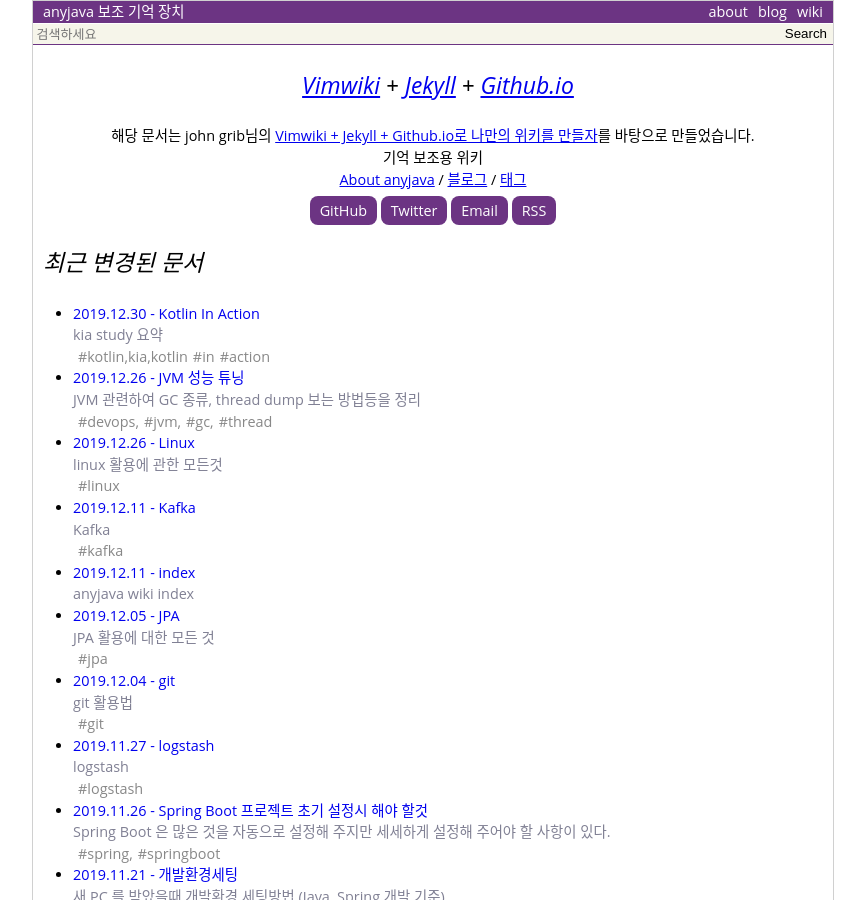
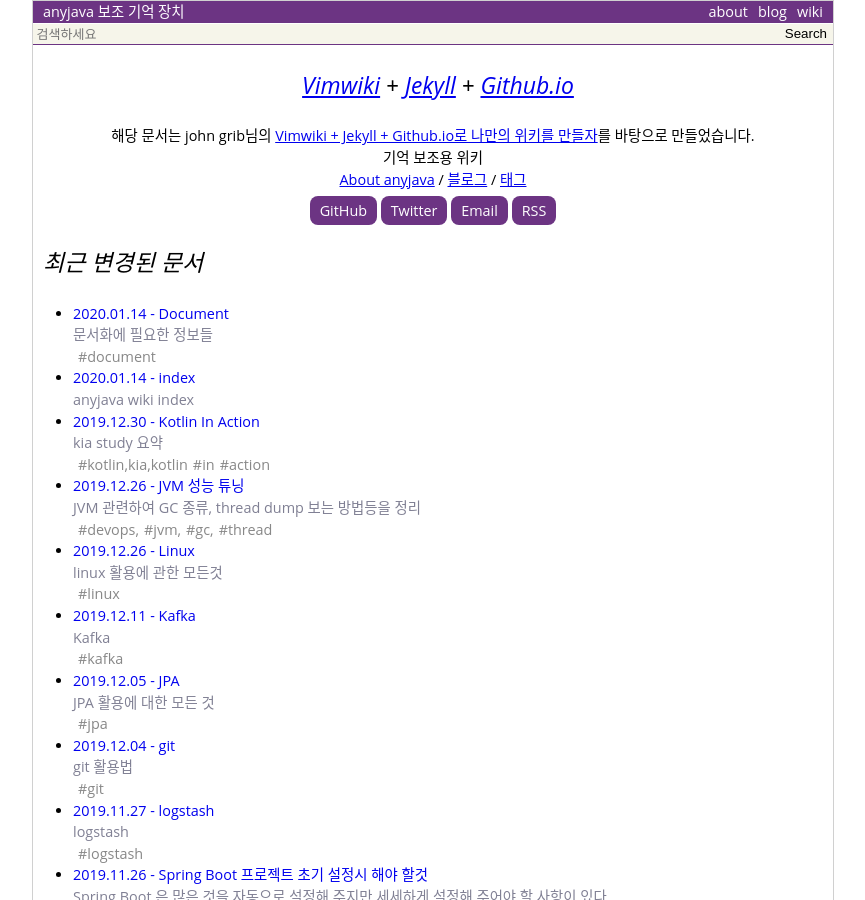
Before and after one commit to anyjava/anyjava.github.io, a Jekyll site: the page built from index.html, in a window 1280 px wide and 900 px high. Shown: the whole window, without its empty margins (207-1072 px from the left). Built offline with Jekyll 4.4.1, drawn with Linux system fonts in a browser that asks for light colours; some of the changed text lies outside the part shown.

Commit message:
ADD 문서환 관련 위키 추가

```diff
--- a/_data/pageMap.yml
+++ b/_data/pageMap.yml
@@ -86,6 +86,14 @@
     url: /wiki/Docker
     updated: '2019-08-09 16:39:33 +0900'
     children: []
+Document:
+    type: wiki
+    title: Document
+    summary: '문서화에 필요한 정보들'
+    parent: index
+    url: /wiki/Document
+    updated: '2020-01-14 15:44:17 +0900'
+    children: []
 Enum:
     type: wiki
     title: Enum
@@ -132,7 +140,7 @@
     summary: 'anyjava wiki index'
     parent: null
     url: /wiki/index
-    updated: '2019-12-11 09:16:26 +0900'
+    updated: '2020-01-14 15:43:30 +0900'
     children: []
 initSpring:
     type: wiki
@@ -188,7 +196,7 @@
     summary: 'JVM 관련하여 GC 종류, thread dump 보는 방법등을 정리'
     parent: DevOps
     url: /wiki/Jvm
-    updated: '2019-11-21 14:08:30 +0900'
+    updated: '2019-12-26 19:02:12 +0900'
     children: []
 JWT:
     type: wiki
@@ -220,7 +228,7 @@
     summary: 'kia study 요약'
     parent: Kotlin
     url: /wiki/Kotlin_In_Action
-    updated: '2019-11-26 08:51:29 +0900'
+    updated: '2019-12-30 13:08:32 +0900'
     children: []
 Linux:
     type: wiki
@@ -228,7 +236,7 @@
     summary: 'linux 활용에 관한 모든것'
     parent: DevOps
     url: /wiki/Linux
-    updated: '2019-06-20 17:37:21 +0900'
+    updated: '2019-12-26 14:42:13 +0900'
     children: []
 Logging:
     type: wiki
--- a/_data/tagList.yml
+++ b/_data/tagList.yml
@@ -15,6 +15,7 @@
 - devops
 - 'devops,'
 - docker
+- document
 - 'enum,'
 - 'gc,'
 - git
@@ -24,8 +25,8 @@
 - interface
 - jackson
 - java
+- 'java,'
 - 'Java,'
-- 'java,'
 - jpa
 - 'jpa,'
 - 'json,'
--- a/_data/tagMap.yml
+++ b/_data/tagMap.yml
@@ -31,6 +31,8 @@
     - {fileName: DevOps}
 docker:
     - {fileName: Docker}
+document:
+    - {fileName: Document}
 'enum,':
     - {fileName: Enum}
 java:
--- /dev/null
+++ b/_wiki/Document.md
@@ -0,0 +1,19 @@
+---
+layout  : wiki
+title   : Document
+summary : 문서화에 필요한 정보들
+date    : 2020-01-14 15:43:32 +0900
+updated : 2020-01-14 15:44:17 +0900
+tags    : document
+toc     : true
+public  : true
+parent  : index
+latex   : false
+adsense : true
+---
+* TOC
+{:toc}
+
+## 참고링크
+
+* [cloudcraft - AWS 아키텍쳐 아이콘](https://cloudcraft.co)
--- a/_wiki/index.md
+++ b/_wiki/index.md
@@ -3,7 +3,7 @@
 title   : index
 summary : anyjava wiki index
 date    : 2018-08-15 19:41:36 +0900
-updated : 2019-12-11 09:16:26 +0900
+updated : 2020-01-14 15:43:30 +0900
 tags    :
 toc     : true
 public  : true
@@ -15,6 +15,7 @@
 
 * [[개발환경세팅]]
 * [[Git]]
+* [[Document]]
 * [[Java]]
 	* [[Jackson]]
 	* [[Enum]]
```
